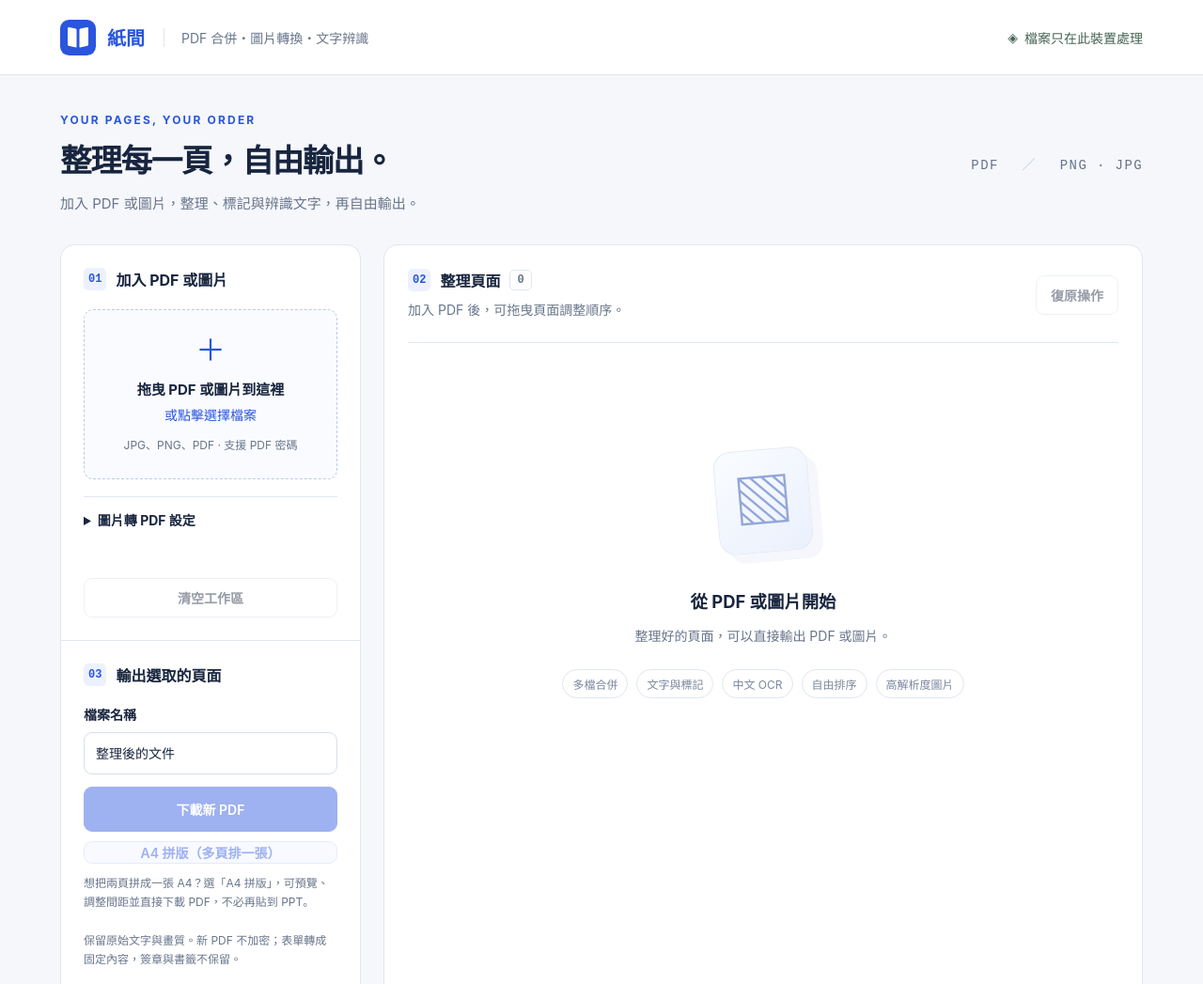
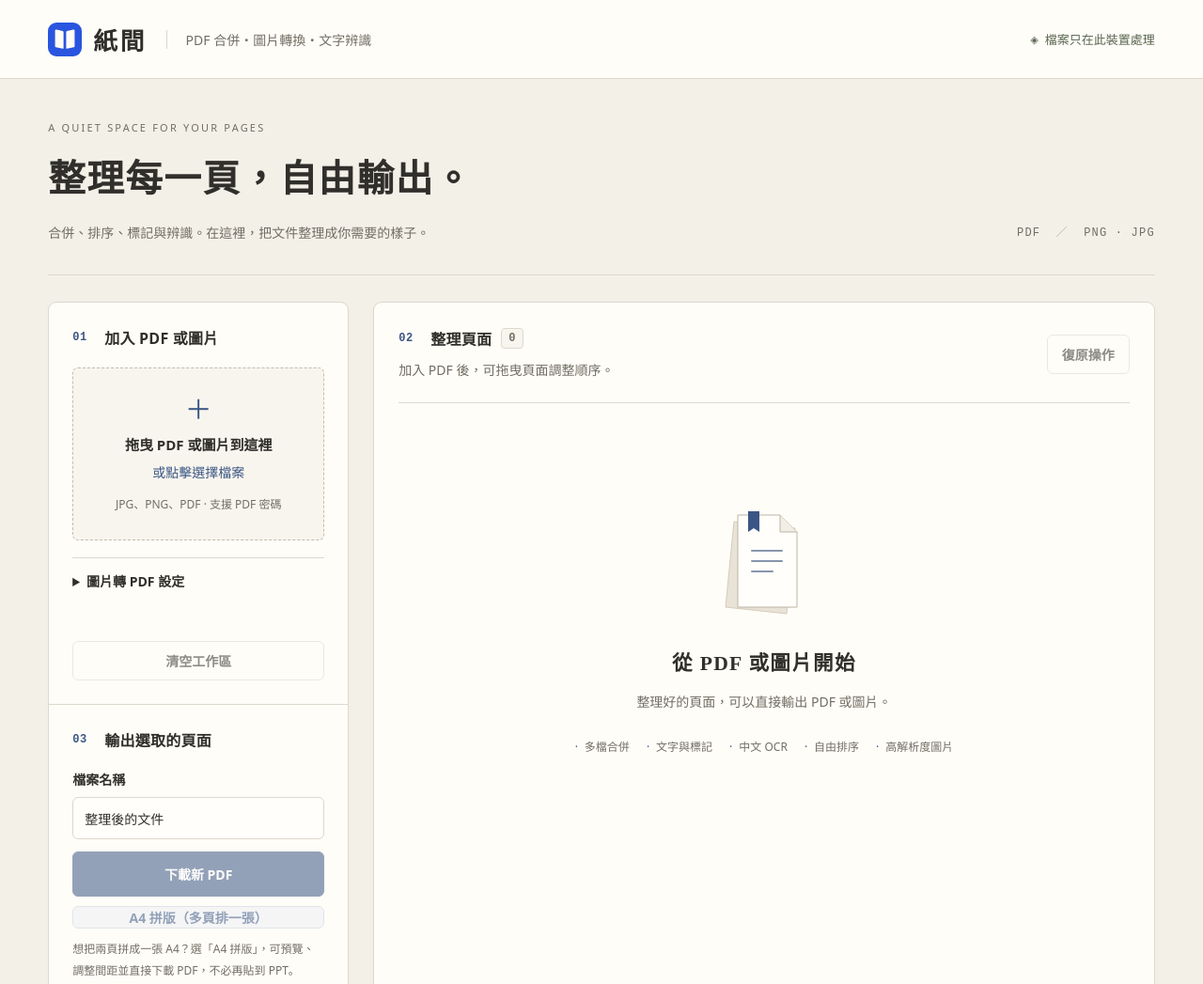
Before and after one commit to koviankevin/pdf-image-studio, a website: page dist/index.html in a window 1280 px wide. Shown: the top 1047 px of the page at 94% size. Drawn offline with Linux system fonts and the light colour scheme.

Commit message:
Give 紙間 a warm paper workspace and consistent editor styling

```diff
--- a/dist/index.html
+++ b/dist/index.html
@@ -24,11 +24,12 @@
   <link rel="icon" type="image/svg+xml" href="./favicon.svg?v=20261021-shijian-icon">
   <link rel="apple-touch-icon" sizes="180x180" href="./apple-touch-icon.png?v=20261021-shijian-icon">
   <link rel="stylesheet" href="./style.css?v=20261021-shijian-icon">
+  <link rel="stylesheet" href="./paper.css?v=20261023-paper">
 </head>
 <body>
   <header class="topbar"><a class="brand" href="./"><img class="brand-icon" src="./favicon.svg?v=20261021-shijian-icon" alt="" width="38" height="38"><b>紙間</b><span class="brand-caption">PDF 合併・圖片轉換・文字辨識</span></a><span class="privacy"><span aria-hidden="true">◈</span> 檔案只在此裝置處理</span></header>
   <main>
-    <div class="intro"><div><p class="eyebrow">YOUR PAGES, YOUR ORDER</p><h1>整理每一頁，自由輸出。</h1><p>加入 PDF 或圖片，整理、標記與辨識文字，再自由輸出。</p></div><span class="format-mark">PDF <span>／</span> PNG · JPG</span></div>
+    <div class="intro"><div><p class="eyebrow">A QUIET SPACE FOR YOUR PAGES</p><h1>整理每一頁，自由輸出。</h1><p>合併、排序、標記與辨識。在這裡，把文件整理成你需要的樣子。</p></div><span class="format-mark">PDF <span>／</span> PNG · JPG</span></div>
     <div class="workspace">
       <aside class="settings">
         <section class="step"><h2><span class="step-number">01</span> 加入 PDF 或圖片</h2>
@@ -57,7 +58,7 @@
       </aside>
       <section class="results" aria-labelledby="results-title"><div class="results-header"><div><h2 id="results-title"><span class="step-number">02</span> 整理頁面 <span id="page-count" class="count">0</span></h2><p id="selection-summary">加入 PDF 後，可拖曳頁面調整順序。</p></div><button id="undo" class="secondary" disabled>復原操作</button></div>
         <div id="status" class="status" role="status" aria-live="polite" hidden></div><progress id="progress" max="100" value="0" hidden></progress>
-        <div id="empty" class="empty"><div class="empty-symbol" aria-hidden="true">▧</div><h3>從 PDF 或圖片開始</h3><p>整理好的頁面，可以直接輸出 PDF 或圖片。</p><div class="empty-tags"><span>多檔合併</span><span>文字與標記</span><span>中文 OCR</span><span>自由排序</span><span>高解析度圖片</span></div></div>
+        <div id="empty" class="empty"><div class="empty-symbol" aria-hidden="true"><svg viewBox="0 0 104 124" fill="none"><path d="m20 17 65 7-9 91-65-7z" fill="#e9e3d7" stroke="#d5ccbb"/><path d="M24 10h45l18 18v80H24z" fill="#fffefa" stroke="#bcb5a7"/><path d="M69 10v18h18" stroke="#bcb5a7" fill="#f2eee5"/><path d="M39 48h32M39 59h32M39 70h22" stroke="#8796ad" stroke-width="2" stroke-linecap="round"/><path d="M35 6h12v22l-6-4-6 4z" fill="#3b5685"/></svg></div><h3>從 PDF 或圖片開始</h3><p>整理好的頁面，可以直接輸出 PDF 或圖片。</p><div class="empty-tags"><span>多檔合併</span><span>文字與標記</span><span>中文 OCR</span><span>自由排序</span><span>高解析度圖片</span></div></div>
         <fieldset id="editor-controls" hidden><legend class="sr-only">頁面選取與排序</legend><div class="editor-toolbar"><button id="select-all" class="secondary">全選</button><button id="select-none" class="secondary">全不選</button><button id="rotate-selected" class="secondary">旋轉選取 90°</button><button id="delete-selected" class="secondary danger">移除選取</button><div class="move-group"><label for="move-position">移至第</label><input id="move-position" type="number" min="1" value="1" aria-label="移至第幾頁"><span>頁</span><button id="move-selected" class="secondary">移動選取</button></div></div><div class="range-picker"><label for="pages">依目前頁碼選取</label><input id="pages" placeholder="例如：1, 3-5；留空全選" autocomplete="off"><button id="apply-range" class="secondary">套用</button></div><p class="field-hint">拖曳可排序；點擊縮圖可框選、裁切或複製局部；「文字／標記」可加文字、螢光筆、箭頭與方框。PDF 與圖片皆套用整理後的頁面設定。</p></fieldset>
         <div id="page-grid" class="page-grid" aria-label="可排序的 PDF 頁面"></div>
         <section id="image-results" hidden aria-label="轉換後的圖片"><div class="results-header image-results-header"><div><h2>圖片預覽 <span id="result-count" class="count">0</span></h2><p id="result-subtitle"></p></div><button id="download-all" class="secondary" disabled>全部下載 ZIP</button></div><div id="gallery" class="gallery"></div></section>
--- /dev/null
+++ b/dist/paper.css
@@ -0,0 +1,218 @@
+/* 紙間: warm paper surfaces, quiet ink, and a blue bookmark. */
+:root {
+  --blue: #3b5685;
+  --ink: #302f2b;
+  --muted: #726e65;
+  --line: #ded8cc;
+  --surface: #fffdf8;
+  --bg: #f3f0e8;
+  --paper-soft: #f8f5ee;
+  --accent-soft: #edf0f5;
+  --accent-line: #b7c4d7;
+  --serif: "Noto Serif TC", "Source Han Serif TC", "Songti TC", "PMingLiU", serif;
+  font-family: "Noto Sans TC", "Microsoft JhengHei", system-ui, sans-serif;
+}
+
+body { background: var(--bg); }
+button, input, select, textarea { border-radius: 6px; }
+button { transition: background .15s, border-color .15s, box-shadow .15s; }
+button:disabled { opacity: .55; }
+button:focus-visible, a:focus-visible, input:focus-visible,
+select:focus-visible, textarea:focus-visible, [tabindex]:focus-visible {
+  outline: 3px solid #5b76a5;
+  outline-offset: 3px;
+}
+
+.topbar {
+  min-height: 84px;
+  padding: 20px max(4%, calc((100vw - 1320px) / 2));
+  background: var(--surface);
+}
+.brand { gap: 12px; }
+.brand-icon { width: 36px; height: 36px; margin: 0; }
+.brand b {
+  font-family: var(--serif);
+  font-size: 1.6rem;
+  font-weight: 700;
+  letter-spacing: .12em;
+  color: var(--ink);
+}
+.brand-caption { color: var(--muted); padding-left: 20px; margin-left: 8px; }
+.privacy { color: #596650; font-size: .8125rem; }
+.privacy > span { font-size: .7rem; }
+
+main { max-width: 1440px; padding: 42px 4% 26px; }
+.intro {
+  align-items: flex-end;
+  padding-bottom: 30px;
+  margin-bottom: 28px;
+  border-bottom: 1px solid var(--line);
+}
+.eyebrow {
+  font-size: .6875rem !important;
+  font-weight: 500;
+  letter-spacing: .2em;
+  color: var(--muted) !important;
+  margin-bottom: 14px !important;
+}
+h1 {
+  font-family: var(--serif);
+  font-size: clamp(1.8rem, 3.1vw, 2.65rem);
+  font-weight: 600;
+  letter-spacing: .035em;
+  line-height: 1.55;
+  text-wrap: balance;
+}
+.intro p { font-size: .875rem; line-height: 1.9; margin-top: 13px; }
+.format-mark {
+  flex-shrink: 0;
+  color: var(--muted);
+  font-size: .75rem;
+  padding-bottom: 7px;
+}
+.format-mark span { color: #b0a797; padding: 0 8px; }
+
+.workspace { gap: 26px; }
+.settings, .results {
+  background: var(--surface);
+  border-color: var(--line);
+  border-radius: 9px;
+  box-shadow: 0 3px 12px #40362204;
+}
+.step { padding: 25px; }
+h2 { font-weight: 600; letter-spacing: .015em; }
+.step-number {
+  padding: 4px 0;
+  min-width: 24px;
+  background: none;
+  color: var(--blue);
+  font-size: .75rem;
+  letter-spacing: .06em;
+}
+.dropzone {
+  border-color: #c4bcab;
+  border-radius: 6px;
+  background: var(--paper-soft);
+  min-height: 184px;
+  gap: 9px;
+  transition: background .15s, border-color .15s;
+}
+.dropzone:hover, .dropzone.dragging { background: var(--accent-soft); border-color: var(--blue); }
+.dropzone strong { font-weight: 600; }
+.dropzone small { color: var(--muted); }
+.upload-icon { font-size: 1.8rem; margin-bottom: 4px; }
+.field-label { font-weight: 600; }
+.field-hint, .local-note { line-height: 1.85; }
+input, select, textarea { background: #fffefa; border-color: var(--line); color: var(--ink); }
+input::placeholder, textarea::placeholder { color: #847e72; }
+input:focus, select:focus, textarea:focus { border-color: var(--blue); }
+input[type=checkbox], input[type=range], progress { accent-color: var(--blue); }
+.primary { background: var(--blue); border-color: var(--blue); }
+.primary:hover:not(:disabled) { background: #2c446d; box-shadow: 0 3px 9px #30476b1a; }
+.secondary { background: var(--surface); border-color: var(--line); color: var(--ink); }
+.secondary:hover:not(:disabled) { background: #f0ece3; border-color: #bcb3a4; }
+.copy { color: var(--blue); background: var(--accent-soft); border-color: #c9d1de; }
+.copy:hover:not(:disabled) { background: #e1e7f0; }
+.danger { color: #9a443c; }
+.secondary.danger:hover:not(:disabled) { background: #faf0e9; border-color: #cda69b; }
+summary { color: var(--ink); line-height: 1.6; }
+
+.results { padding: 26px; }
+.results-header { padding-bottom: 22px; }
+.results-header p { color: var(--muted); line-height: 1.8; }
+.count { color: var(--muted); border-color: var(--line); border-radius: 4px; background: var(--paper-soft); }
+.empty { min-height: 485px; padding: 34px 24px; }
+.empty-symbol {
+  width: 112px;
+  height: 126px;
+  border: 0;
+  border-radius: 0;
+  background: none;
+  box-shadow: none;
+  transform: none;
+  margin-bottom: 12px;
+}
+.empty-symbol svg { display: block; width: 104px; height: 124px; overflow: visible; }
+.empty h3 { font: 600 1.35rem/1.6 var(--serif); letter-spacing: .06em; }
+.empty p { font-size: .875rem; margin-top: 10px; }
+.empty-tags { gap: 8px 18px; max-width: 450px; }
+.empty-tags span { border: 0; border-radius: 0; padding: 3px 0; color: var(--muted); }
+.empty-tags span::before { content: "·"; padding-right: 7px; color: var(--blue); }
+
+.source-mark { border-radius: 3px; }
+.source-row small { color: var(--muted); }
+.file-info { background: var(--paper-soft); border-color: var(--line); }
+.editor-toolbar .secondary { border-radius: 5px; }
+.range-picker { line-height: 1.6; }
+.page-card { background: var(--surface); border-color: var(--line); border-radius: 7px; }
+.page-card.selected { border-color: #8b9fbc; background: #f8f9fb; }
+.page-thumb { background: #eeebe3; }
+.page-thumb img { background: white; box-shadow: 0 2px 8px #4036221a; }
+.page-card-top { border-top-width: 2px; }
+.page-card-top label { font-weight: 500; }
+.page-actions button { border-radius: 4px; min-height: 36px; }
+.page-origin, .drag-handle { color: var(--muted); }
+.card { border-color: var(--line); border-radius: 7px; background: var(--surface); }
+.image-stage { background: repeating-conic-gradient(#eae7df 0% 25%, #f5f2ec 0% 50%) 0 0 / 18px 18px; }
+.card-meta, .card-title span { color: var(--muted); }
+.status { background: var(--accent-soft); color: #334d77; border-radius: 6px; }
+.status.error { background: #fbede7; color: #943d32; }
+#estimate-result { background: var(--paper-soft); }
+
+dialog { background: var(--surface); border-color: #d0c8ba; border-radius: 10px; box-shadow: 0 20px 80px #302b2233; }
+dialog::backdrop { background: #302d265e; backdrop-filter: blur(3px); }
+dialog h2, .work-dialog h2 { font-family: var(--serif); font-weight: 600; letter-spacing: .035em; }
+dialog p { color: var(--muted); }
+.crop-scroll, .document-scroll, .nup-paper { background: #eae6dc; border-radius: 6px; }
+.document-stage { background: white; }
+.crop-selection { border-color: var(--blue); box-shadow: 0 0 0 2000px #302d2666; }
+.mark-toolbar [aria-pressed=true], .mark-toolbar [aria-pressed=true]:hover {
+  background: var(--blue);
+  border-color: var(--blue);
+  color: white;
+}
+.ocr-line { background: #fffefa; border-color: var(--line); border-radius: 6px; }
+.ocr-line span, .nup-pair label, .nup-dialog .preview-header p { color: var(--muted); }
+.ocr-line.uncertain { background: #fff7e5; border-color: #c1943d; }
+.ocr-line.uncertain span { color: #835000; }
+.toast { background: #333832; border-radius: 7px; box-shadow: 0 6px 25px #302d2626; }
+footer { padding-top: 23px; color: var(--muted); }
+
+@media (max-width: 1000px) {
+  .workspace { gap: 18px; }
+  .step, .results { padding: 21px; }
+  .brand-caption { font-size: .75rem; }
+}
+@media (max-width: 900px) {
+  .format-mark { display: none; }
+}
+@media (max-width: 640px) {
+  .topbar { min-height: 72px; padding: 18px 5%; gap: 12px; }
+  .brand { gap: 9px; }
+  .brand b { font-size: 1.35rem; }
+  .brand-icon { width: 30px; height: 30px; }
+  .privacy { font-size: .6875rem; gap: 5px; }
+  main { padding: 28px 5% 22px; }
+  .intro { margin-bottom: 22px; padding-bottom: 24px; }
+  .eyebrow { font-size: .625rem !important; letter-spacing: .12em; margin-bottom: 12px !important; }
+  h1 { font-size: clamp(1.65rem, 6.6vw, 2.15rem); line-height: 1.65; }
+  .intro p { font-size: .8125rem; line-height: 1.9; max-width: 32em; }
+  .workspace { gap: 16px; }
+  .settings > .step { border-radius: 9px; background: var(--surface); }
+  .step, .results { padding: 20px; }
+  .dropzone { min-height: 158px; }
+  .empty { min-height: 335px; padding: 26px 12px; }
+  .empty-symbol { height: 99px; margin-bottom: 8px; }
+  .empty-symbol svg { width: 80px; height: 96px; }
+  .empty h3 { font-size: 1.15rem; }
+  .empty p { font-size: .8125rem; }
+  .empty-tags { gap: 6px 13px; }
+  .page-actions button { min-height: 42px; }
+  .page-card-top label { font-size: .8125rem; }
+  .results-header { gap: 10px; }
+  .results-header h2 { flex-wrap: wrap; gap: 7px; }
+  footer { gap: 6px; line-height: 1.8; }
+}
+@media (prefers-reduced-motion: reduce) {
+  button, .dropzone { transition: none; }
+}
```
